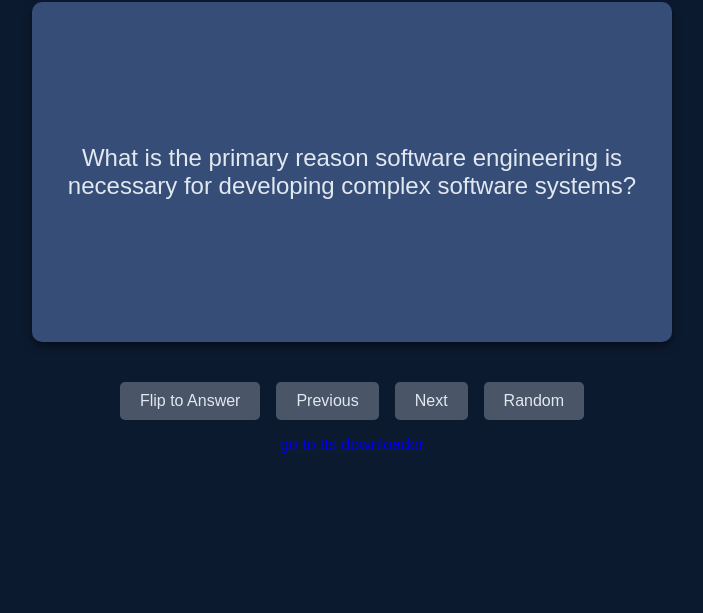
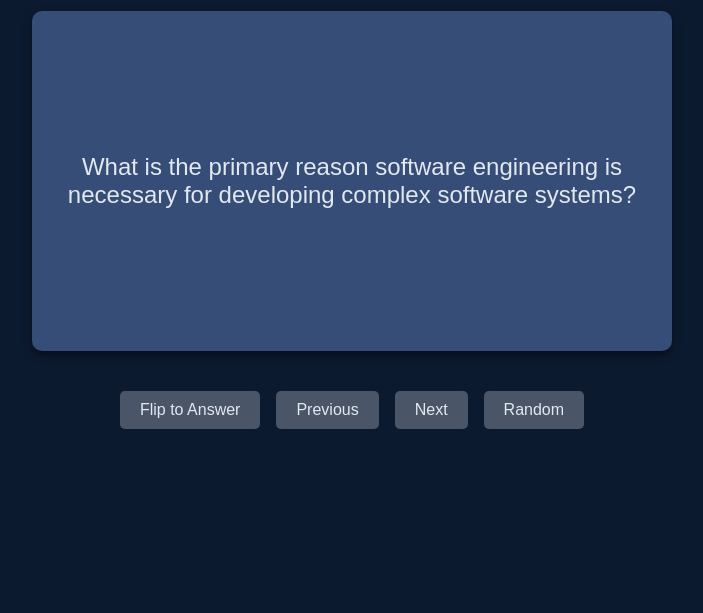
Before and after one commit to MustafaDon777/flashCards, a plain HTML site: page index.html in a window 1280 px wide. Shown: the part 235-848 px from the top of the page, without its empty margins (288-991 px from the left). Drawn offline with Linux system fonts and the light colour scheme.

Commit message:
Update index.html

```diff
--- a/index.html
+++ b/index.html
@@ -80,7 +80,7 @@
         <button onclick="randomCard()">Random</button>
     </div>
     <div id="errorMessage" class="error-message"></div>
-    <a href="ttsDonw.html" >go to tts downloader</a>
+<!--     <a href="ttsDonw.html" >go to tts downloader</a> -->
     <script>
         let flashcards = [];
         let currentIndex = 0;
```
